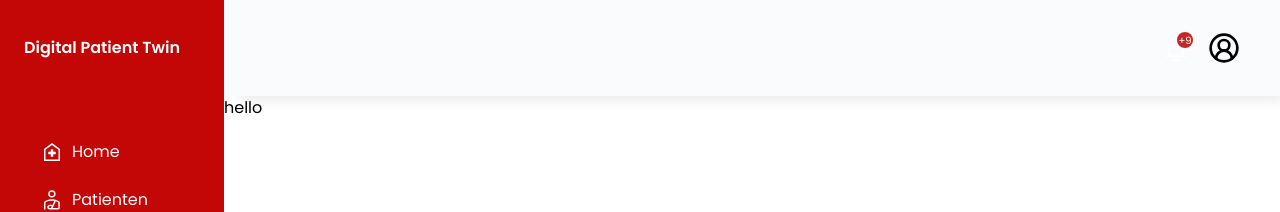
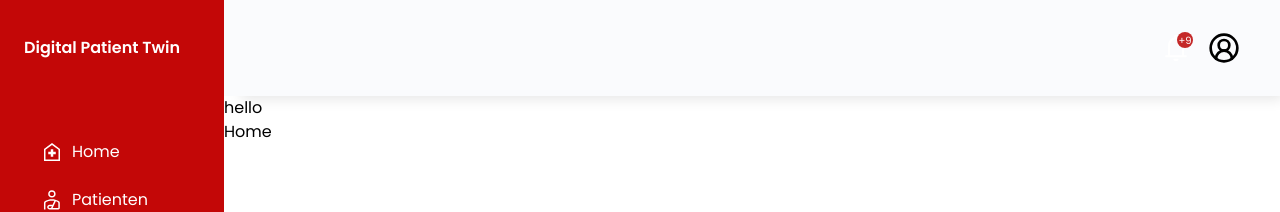
Before and after one commit to JarneDel/digital-patient-twin-frontend, a Nuxt app: page /dokter/1 in a window 1280 px wide. Shown: the top 212 px of the page. Built offline with nearby package versions, Linux system fonts and the light colour scheme.

Commit message:
created routes

```diff
--- /dev/null
+++ b/pages/dokter/[id]/index.vue
@@ -0,0 +1,13 @@
+<script setup lang='ts'>
+
+</script>
+
+<template>
+  <div>
+    <h1>Home</h1>
+  </div>
+</template>
+
+<style scoped>
+
+</style>
```
Also changed, not shown: pages/dokter/[id]/account/edit.vue (added, +11 -0 lines), pages/dokter/[id]/account/index.vue (added, +11 -0 lines), pages/dokter/[id]/meldingen.vue (added, +11 -0 lines), pages/dokter/[id]/patienten.vue (added, +11 -0 lines), pages/dokter/[id]/patients/[id]/edit.vue (added, +11 -0 lines), pages/dokter/[id]/patients/[id]/gegevens.vue (added, +11 -0 lines), pages/dokter/[id]/patients/[id]/index.vue (added, +11 -0 lines), pages/login/index.vue (added, +11 -0 lines).
